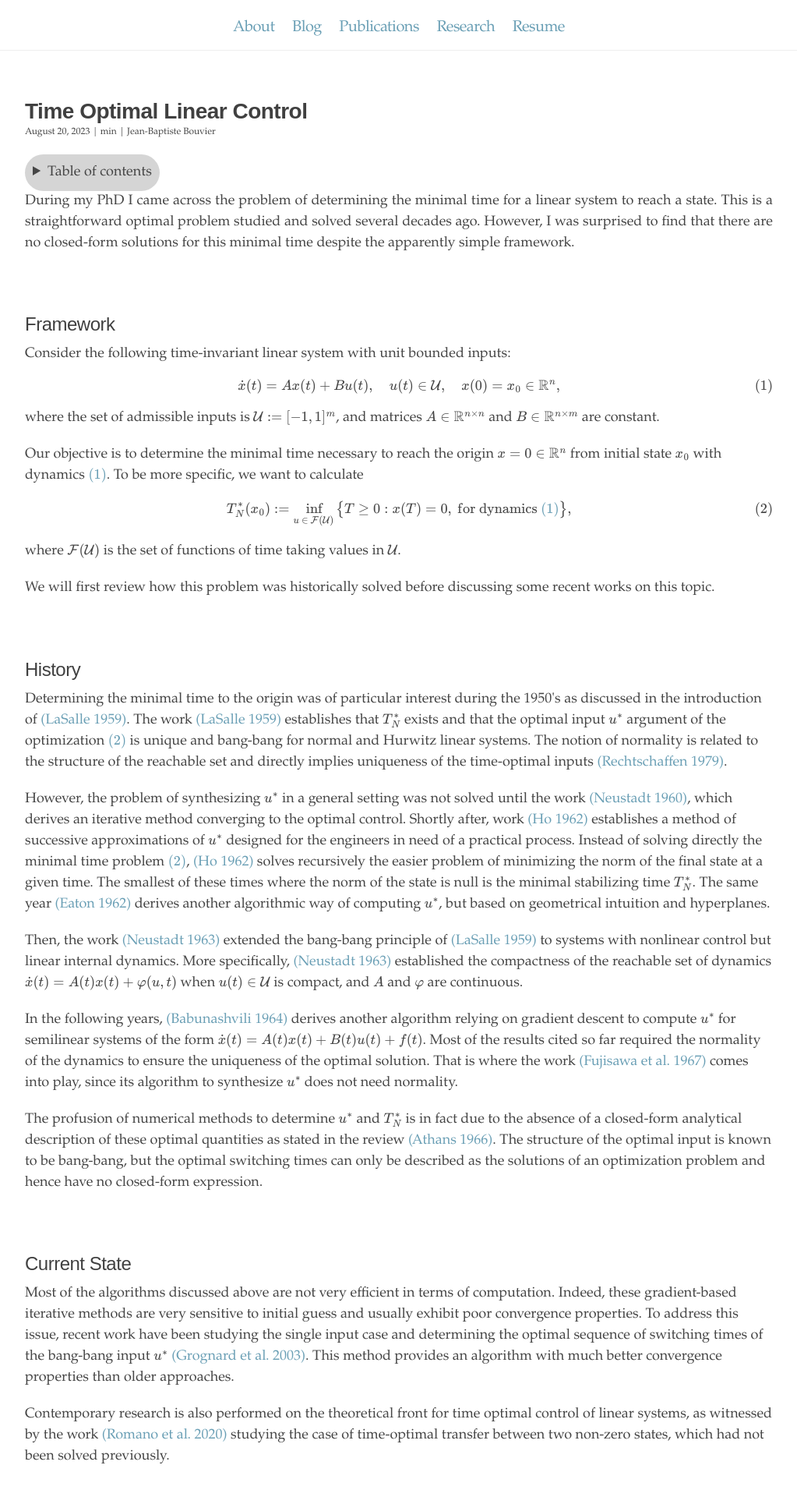
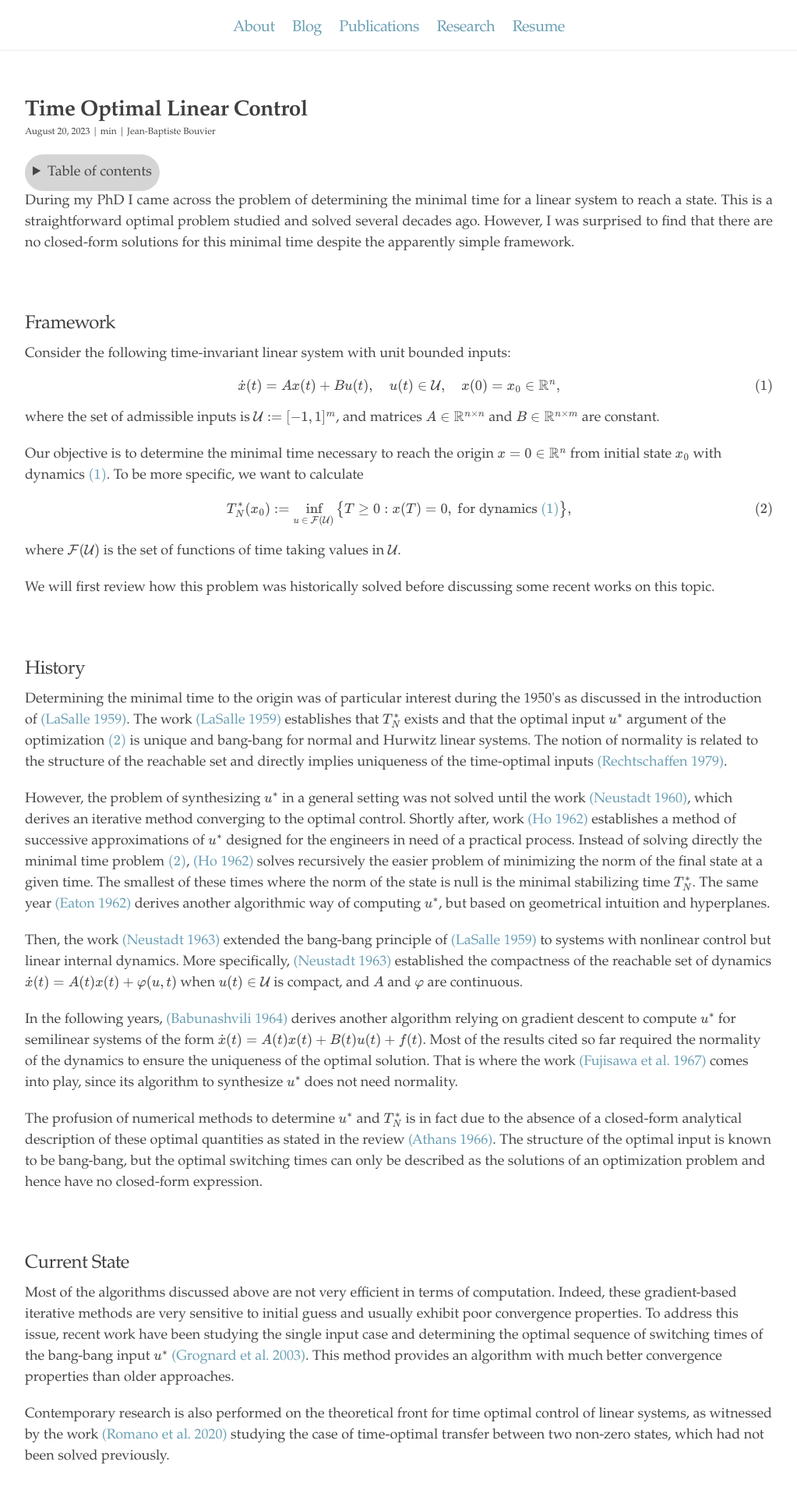
Before and after one commit to Jean-BaptisteBouvier/Jean-BaptisteBouvier.github.io, a Jekyll site: the page built from assets/blog_posts/time_optimal.html, in a window 1280 px wide. Shown: the top 1920 px of the page at 78% size, without its empty margins (128-1151 px from the left). Built offline with Jekyll 4.4.1, drawn with Linux system fonts in a browser that asks for light colours; formulas are drawn with MathJax 3; a script that is not in the unit is left out.

Commit message:
Update style.scss

```diff
--- a/assets/css/style.scss
+++ b/assets/css/style.scss
@@ -4,7 +4,7 @@ sitemap: false
 
 /* Fonts */
 $main-font: "Palatino Linotype", "Book Antiqua", Palatino, serif;
-$heading-font: sans-serif;
+$heading-font: "Palatino Linotype", "Book Antiqua", Palatino, serif;
 $regular-font-size: 1.25em; /* 20px / 16px = 1.25em; support text resizing in all browsers */
 
 
```
